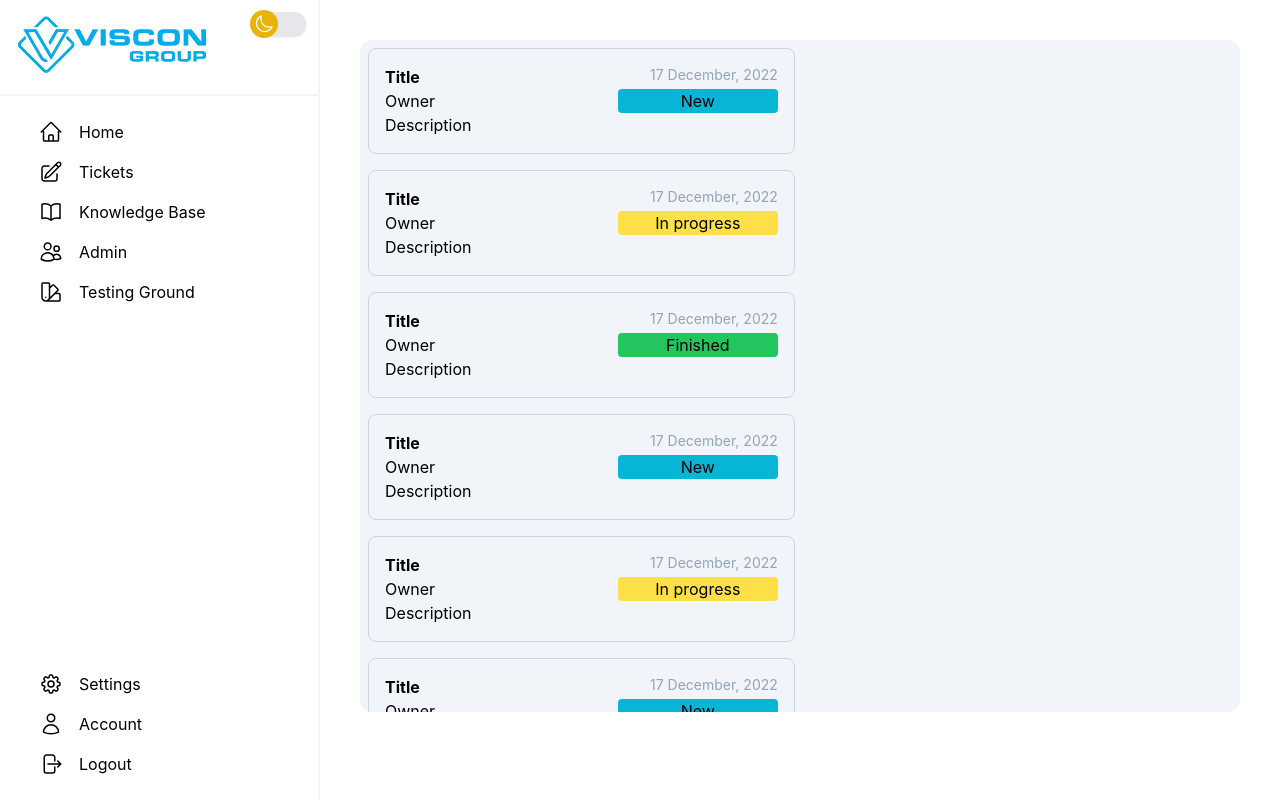
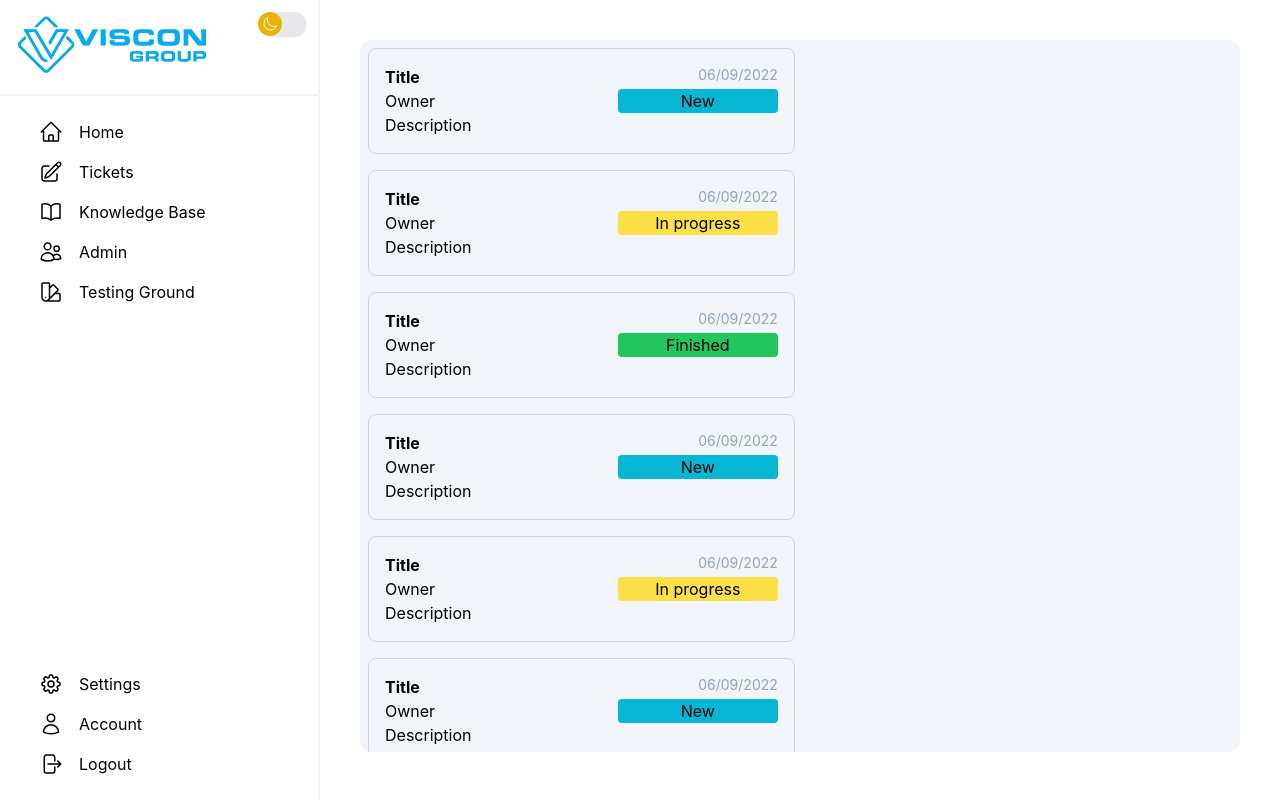
Before and after one commit to The0Danktor/Project-C, a React (Create React App) app in the folder ClientApp/: page /ticket in a window 1280 px wide. Built offline with nearby package versions, Linux system fonts and the light colour scheme; no server answers.

Commit message:
added a phone media breakpoints

```diff
--- a/ClientApp/src/components/Shared/Ticket.tsx
+++ b/ClientApp/src/components/Shared/Ticket.tsx
@@ -3,6 +3,7 @@ import React from "react";
 export function Ticket() {
   var status = ["New", "In progress", "Finished"];
   var color;
+  var date = new Date();
   var currentStatus = status[Math.floor(Math.random() * status.length)];
   {
     /* picks random item im status list */
@@ -14,10 +15,13 @@ export function Ticket() {
     <a
       href="#"
       // className="border border-slate-300 dark:border-gray-700 dark:hover:bg-gray-800  hover:bg-slate-200 dark:text-gray-400 rounded-lg m-2 p-4"
-      className="w-[48.5%] border border-slate-300 dark:border-gray-700 dark:hover:bg-gray-800  hover:bg-slate-200 dark:text-gray-400 rounded-lg m-2 p-4"
+      className="w-[48.5%] border border-slate-300 dark:border-gray-700 dark:hover:bg-gray-800  hover:bg-slate-200 dark:text-gray-400 rounded-lg m-2 p-4
+      phone:w-screen"
     >
       <span className="text-slate-400 float-right text-sm">
-        17 December, 2022
+        {date.getDate().toString().padStart(2, "0")}/
+        {date.getMonth().toString().padStart(2, "0")}/
+        {date.getFullYear().toString()}
       </span>
       <strong>Title</strong>
       <p>Owner</p>
--- a/ClientApp/src/pages/Ticket.tsx
+++ b/ClientApp/src/pages/Ticket.tsx
@@ -6,15 +6,17 @@ import { Ticket } from "../components/Shared/Ticket";
 export function TicketPage() {
   var reports = [];
   for (var i = 0; i < 20; i++) {
-    reports.push(
-      <Ticket />
-    )
+    reports.push(<Ticket />);
   }
   return (
     <div className="flex dark:bg-gray-900 transition duration-300">
-      <NavSide />
-      <div className="grow flex flex-row flex-wrap justify-start content-start transition duration-300 dark:bg-gray-800 bg-slate-100  h-[42rem] m-10 rounded-xl overflow-auto">
-      {/* <div className="grow flex flex-col transition duration-300 dark:bg-slate-800 bg-slate-100  h-[42rem] m-10 rounded-xl overflow-auto"> */}
+      <div className="phone:hidden">
+        <NavSide />
+      </div>
+
+      <div className="grow flex flex-row flex-wrap justify-start content-start transition duration-300 dark:bg-gray-800 bg-slate-100 h-[89vh] m-10 rounded-xl overflow-auto
+      phone:h-screen phone:m-0">
+        {/* <div className="grow flex flex-col transition duration-300 dark:bg-slate-800 bg-slate-100  h-[42rem] m-10 rounded-xl overflow-auto"> */}
         {reports}
       </div>
     </div>
--- a/ClientApp/tailwind.config.js
+++ b/ClientApp/tailwind.config.js
@@ -9,6 +9,9 @@ module.exports = {
         "dark-blue": "#1E3A8A",
       }
     },
+    screens: {
+      'phone': {'min': '0px', 'max': '1000px'}
+    }
   },
   plugins: [],
 };
```
